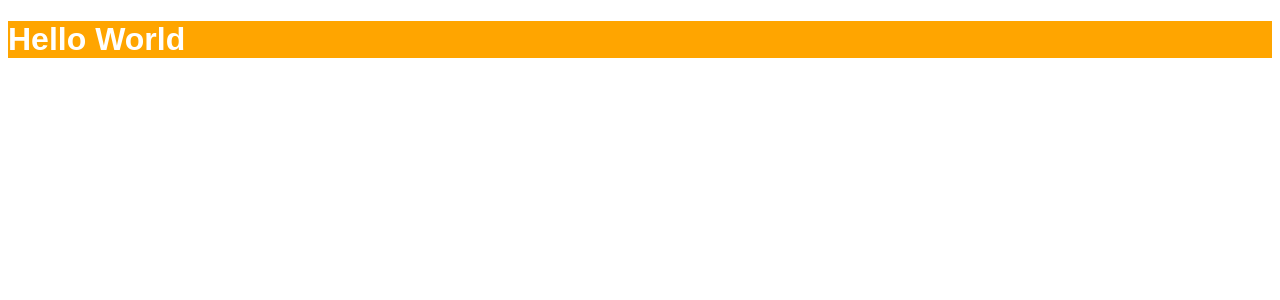
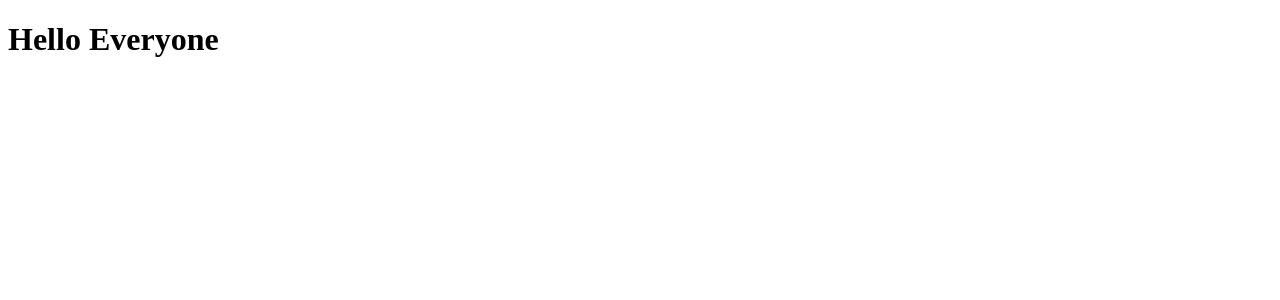
Before and after one commit to chibui/react-is-fun, a React (Create React App) app: page / in a window 1280 px wide. Shown: the top 300 px of the page. Built offline with nearby package versions, Linux system fonts and the light colour scheme.

Commit message:
using jsx

```diff
--- a/src/index.js
+++ b/src/index.js
@@ -1,23 +1,14 @@
 import React from 'react';
 import ReactDom from 'react-dom';
 
-const style = {
-    backgroundColor: 'orange',
-    color: 'white',
-    fontFamily: 'Arial'
-}
+class Message extends React.Component {
+    render() {
+        return (
+            <div>
+                <h1>Hello Everyone</h1>
+            </div>
+        )
+    }
+};
 
-const title = React.createElement(
-    'h1',
-    {
-        id: 'title',
-        className: 'header',
-        style: style
-    },
-    'Hello World'
-)
-
-ReactDom.render(
-    title,
-    document.getElementById('root')
-)
+ReactDom.render(<Message />, document.getElementById('root'));
```
